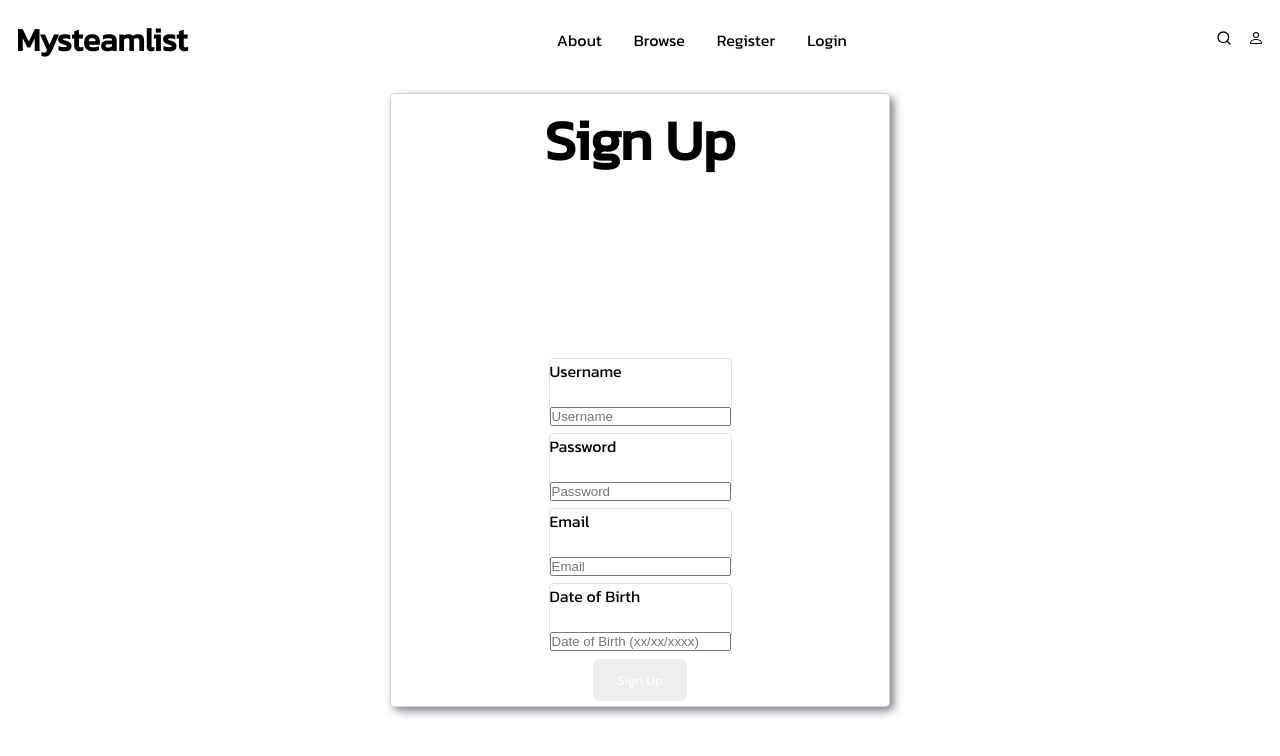
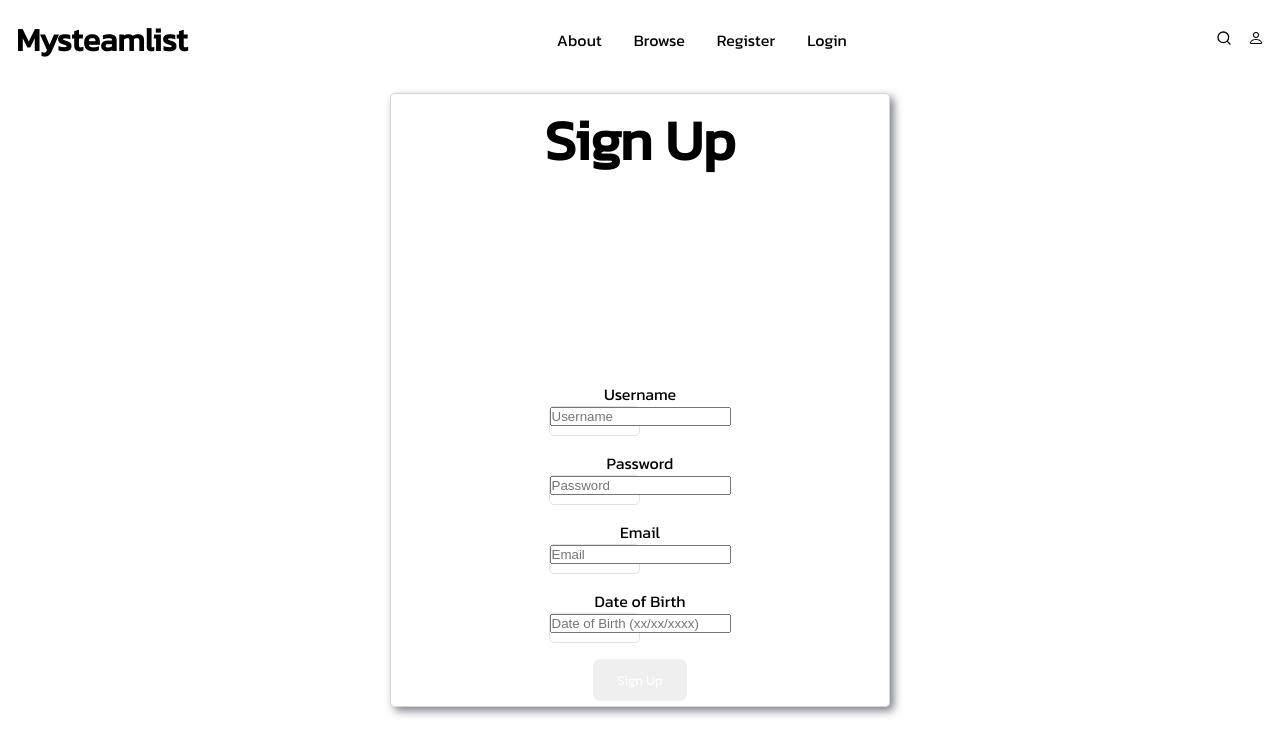
Before and after one commit to JimtheBurger/PoOOS-LargeProject, a React (Create React App) app in the folder frontend/: page /register in a window 1280 px wide. Shown: the top 756 px of the page. Built offline with nearby package versions, Linux system fonts and the light colour scheme.

Commit message:
register test

```diff
--- a/frontend/src/components/Register/Register.js
+++ b/frontend/src/components/Register/Register.js
@@ -55,20 +55,20 @@ function Register()
             <div className="content">
                 <h1>Sign Up</h1>
                 <form className="form">
+                    <label>Username</label><br/>
                     <div className="registerInput">
-                        <label>Username</label><br/>
                         <input type="text" id="registerName" placeholder="Username" ref={(c) => username = c} />
                     </div>
+                    <label>Password</label><br/>
                     <div className="registerInput">
-                        <label>Password</label><br/>
                         <input type="password" id="registerPassword" placeholder="Password" ref={(c) => password = c} />
                     </div>
+                    <label>Email</label><br/>
                     <div className="registerInput">
-                        <label>Email</label><br/>
                         <input type="text" id="registerEmail" placeholder="Email" ref={(c) => email = c} />
                     </div>
+                    <label>Date of Birth</label><br/>
                     <div className="registerInput">
-                        <label>Date of Birth</label><br/>
                         <input type="text" id="registerDOB" placeholder="Date of Birth (xx/xx/xxxx)" ref={(c) => dob = c} />
                     </div>
                     <button type="button" className="registerButton" onClick={doRegister}>Sign Up</button>
--- a/frontend/src/components/Register/register.css
+++ b/frontend/src/components/Register/register.css
@@ -40,7 +40,8 @@
     display: flex;
     flex-direction: column;
     align-items: flex-start;
-    height: 60px;
+    height: 30px;
+    width: 50%;
     background: #FFFFFF;
     border: 1px solid #E2E1E5;
     border-radius: 5px;
```
